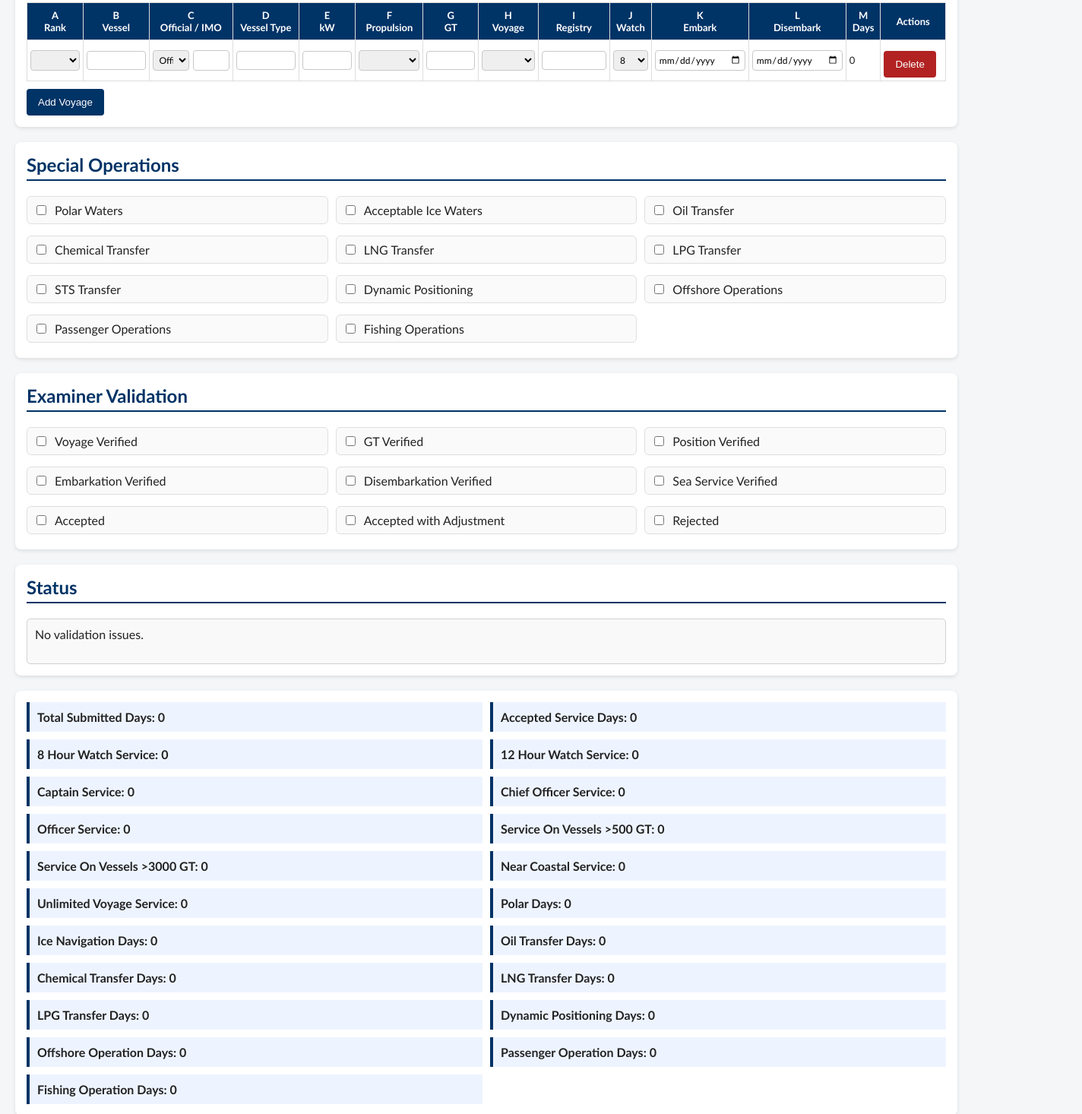
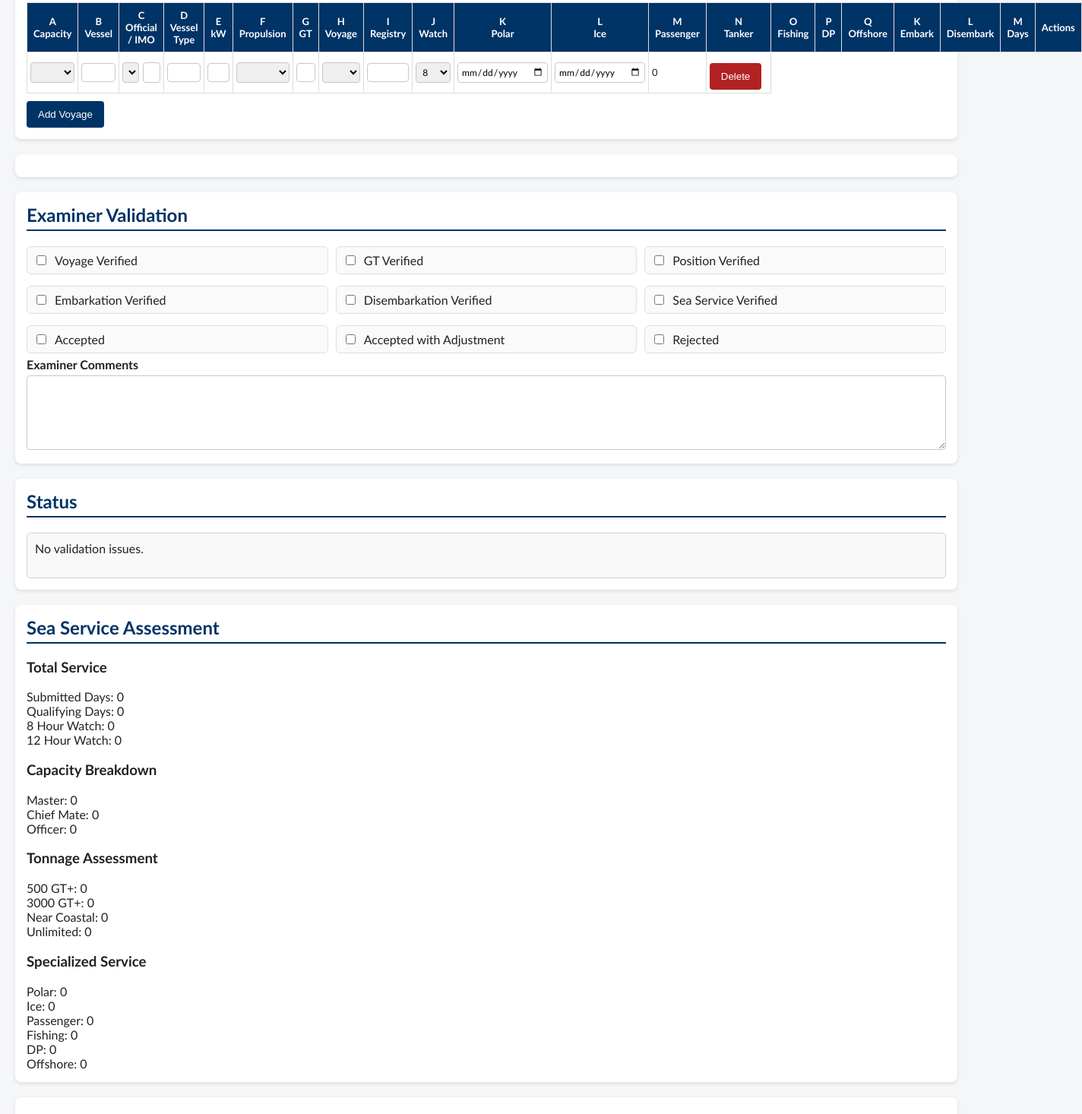
Before and after one commit to TC-MSS/Sea-service-records-form, a plain HTML site: page index.html in a window 1280 px wide. Shown: the part 486-1952 px from the top of the page at 76% size, 1424 px wide, since content can reach past the window. Drawn offline with Linux system fonts and the light colour scheme.

Commit message:
Update index.html

```diff
--- a/index.html
+++ b/index.html
@@ -203,7 +203,7 @@ Sea Service Records
 
 <tr>
 
-<th>A<br>Rank</th>
+<th>A<br>Capacity</th>
 
 <th>B<br>Vessel</th>
 
@@ -222,6 +222,20 @@ Sea Service Records
 <th>I<br>Registry</th>
 
 <th>J<br>Watch</th>
+
+  <th>K<br>Polar</th>
+
+<th>L<br>Ice</th>
+
+<th>M<br>Passenger</th>
+
+<th>N<br>Tanker</th>
+
+<th>O<br>Fishing</th>
+
+<th>P<br>DP</th>
+
+<th>Q<br>Offshore</th>
 
 <th>K<br>Embark</th>
 
@@ -247,69 +261,6 @@ Add Voyage
 </section>
 
 <section>
-
-<h2>
-Special Operations
-</h2>
-
-<div class="checkboxGrid">
-
-<label>
-<input type="checkbox" id="polar">
-Polar Waters
-</label>
-
-<label>
-<input type="checkbox" id="ice">
-Acceptable Ice Waters
-</label>
-
-<label>
-<input type="checkbox" id="oil">
-Oil Transfer
-</label>
-
-<label>
-<input type="checkbox" id="chemical">
-Chemical Transfer
-</label>
-
-<label>
-<input type="checkbox" id="lng">
-LNG Transfer
-</label>
-
-<label>
-<input type="checkbox" id="lpg">
-LPG Transfer
-</label>
-
-<label>
-<input type="checkbox" id="sts">
-STS Transfer
-</label>
-
-<label>
-<input type="checkbox" id="dp">
-Dynamic Positioning
-</label>
-
-<label>
-<input type="checkbox" id="offshore">
-Offshore Operations
-</label>
-
-<label>
-<input type="checkbox" id="passenger">
-Passenger Operations
-</label>
-
-<label>
-<input type="checkbox" id="fishing">
-Fishing Operations
-</label>
-
-</div>
 
 </section>
 
@@ -368,6 +319,19 @@ Rejected
 
 </div>
 
+<div>
+
+<label>
+Examiner Comments
+</label>
+
+<textarea
+ id="examinerComments"
+ rows="5">
+</textarea>
+
+</div>
+
 </section>
 
 <section>
@@ -384,111 +348,119 @@ No validation issues.
 
 <section>
 
-<div class="summary">
+<h2>
+Sea Service Assessment
+</h2>
+
+<div class="summaryGrid">
+
+<div class="summaryCard">
+
+<h3>Total Service</h3>
 
 <div>
-Total Submitted Days:
+Submitted Days:
 <span id="totalDays">0</span>
 </div>
 
 <div>
-Accepted Service Days:
+Qualifying Days:
 <span id="acceptedDays">0</span>
 </div>
 
 <div>
-8 Hour Watch Service:
+8 Hour Watch:
 <span id="service8Hours">0</span>
 </div>
 
 <div>
-12 Hour Watch Service:
+12 Hour Watch:
 <span id="service12Hours">0</span>
 </div>
 
+</div>
+
+<div class="summaryCard">
+
+<h3>Capacity Breakdown</h3>
+
 <div>
-Captain Service:
+Master:
 <span id="captainDays">0</span>
 </div>
 
 <div>
-Chief Officer Service:
+Chief Mate:
 <span id="chiefOfficerDays">0</span>
 </div>
 
 <div>
-Officer Service:
+Officer:
 <span id="officerDays">0</span>
 </div>
 
+</div>
+
+<div class="summaryCard">
+
+<h3>Tonnage Assessment</h3>
+
 <div>
-Service On Vessels >500 GT:
+500 GT+:
 <span id="gt500Days">0</span>
 </div>
 
 <div>
-Service On Vessels >3000 GT:
+3000 GT+:
 <span id="gt3000Days">0</span>
 </div>
 
 <div>
-Near Coastal Service:
+Near Coastal:
 <span id="nearCoastalDays">0</span>
 </div>
 
 <div>
-Unlimited Voyage Service:
+Unlimited:
 <span id="unlimitedDays">0</span>
 </div>
 
+</div>
+
+<div class="summaryCard">
+
+<h3>Specialized Service</h3>
+
 <div>
-Polar Days:
+Polar:
 <span id="polarDays">0</span>
 </div>
 
 <div>
-Ice Navigation Days:
+Ice:
 <span id="iceDays">0</span>
 </div>
 
 <div>
-Oil Transfer Days:
-<span id="oilDays">0</span>
+Passenger:
+<span id="passengerDays">0</span>
 </div>
 
 <div>
-Chemical Transfer Days:
-<span id="chemicalDays">0</span>
+Fishing:
+<span id="fishingDays">0</span>
 </div>
 
 <div>
-LNG Transfer Days:
-<span id="lngDays">0</span>
-</div>
-
-<div>
-LPG Transfer Days:
-<span id="lpgDays">0</span>
-</div>
-
-<div>
-Dynamic Positioning Days:
+DP:
 <span id="dpDays">0</span>
 </div>
 
 <div>
-Offshore Operation Days:
+Offshore:
 <span id="offshoreDays">0</span>
 </div>
 
-<div>
-Passenger Operation Days:
-<span id="passengerDays">0</span>
-</div>
-
-<div>
-Fishing Operation Days:
-<span id="fishingDays">0</span>
 </div>
 
 </div>
```
